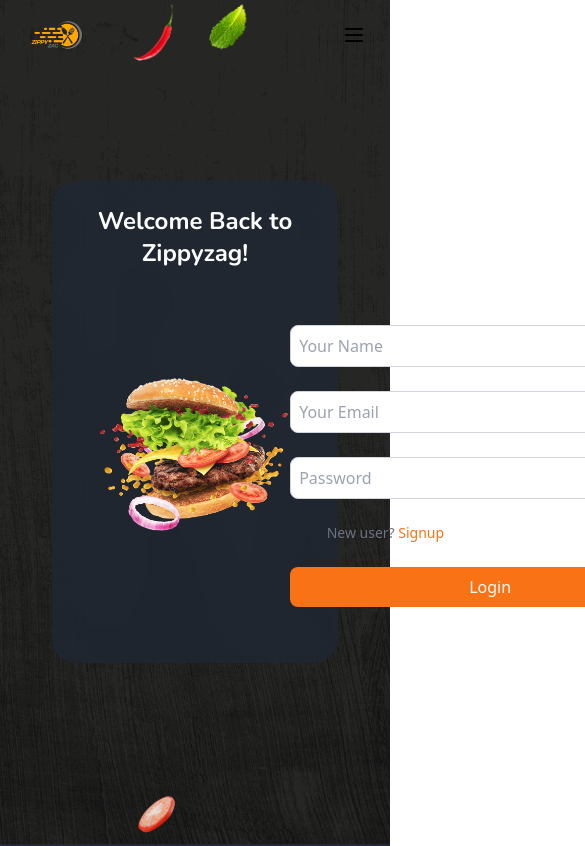
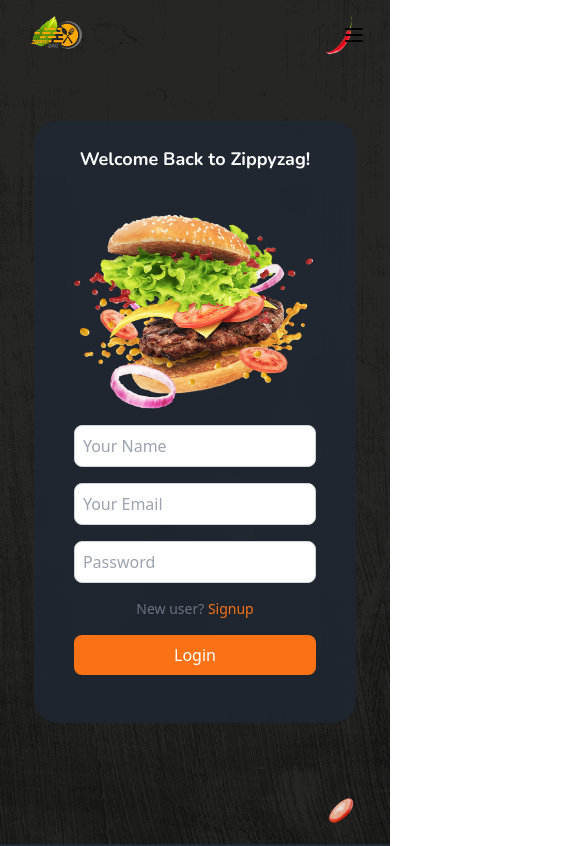
Before and after one commit to javidShabin/zippy-zag-main-project-frontend, a React (Vite) app: page /login-page in a window 390 px wide. Shown: the top 846 px of the page, 585 px wide, since content can reach past the window. Built offline with nearby package versions, Linux system fonts and the light colour scheme; no server answers; a web font is replaced by a local one.

Commit message:
make reponsive the login page

```diff
--- a/src/layout/UserLayout.jsx
+++ b/src/layout/UserLayout.jsx
@@ -19,7 +19,6 @@ const UserLayout = () => {
         method: "GET",
         url: "/user/check-user",
       });
-    console.log(responsre)
       dispatch(saveUser());
     } catch (error) {
       dispatch(clearUser());
--- a/src/pages/LoginPage.jsx
+++ b/src/pages/LoginPage.jsx
@@ -50,34 +50,34 @@ export default function LoginPage() {
       {/* Decorative Images */}
       <img
         src={mintImage}
-        className="absolute top-1 left-52 w-12 sm:w-28 "
+        className="absolute top-4 left-8 w-8 sm:w-12 md:w-20 lg:w-28"
         alt="Decorative mint"
       />
       <img
         src={tomatoImage}
-        className="absolute bottom-1 right-52 w-12 sm:w-28 "
+        className="absolute bottom-4 right-8 w-8 sm:w-12 md:w-20 lg:w-28"
         alt="Decorative tomato"
       />
       <img
         src={chillyImage}
-        className="absolute top-1 right-52 w-12 sm:w-28 "
+        className="absolute top-4 right-8 w-8 sm:w-12 md:w-20 lg:w-28"
         alt="Decorative chili"
       />
 
       {/* Main Card */}
-      <div className="bg-gray-800 bg-opacity-70 backdrop-blur-lg rounded-3xl p-6 md:p-8 w-[80%] border-w">
-        <h2 className="text-2xl font-bold text-white text-center mb-6">
+      <div className="bg-gray-800 bg-opacity-70 backdrop-blur-lg rounded-3xl p-6 md:p-8 w-[90%] max-w-4xl">
+        <h2 className="text-lg sm:text-xl md:text-2xl font-bold text-white text-center mb-4 md:mb-6">
           Welcome Back to Zippyzag!
         </h2>
-        <div className="flex justify-between items-center py-8 px-6">
+        <div className="flex flex-col md:flex-row justify-between items-center py-6 px-4 md:py-8 md:px-6 space-y-4 md:space-y-0 md:space-x-6">
           <img
             src={loginImage}
             alt="Login Illustration"
-            className="mb-6 w-[450px] h-auto object-contain"
+            className="w-full md:w-1/2 max-w-[300px] sm:max-w-[400px] lg:max-w-[450px] h-auto object-contain"
           />
           <form
             onSubmit={handleSubmit(onSubmit)}
-            className="space-y-6 max-w-md w-full"
+            className="space-y-4 md:space-y-6 w-full max-w-md"
           >
             {/* Name Field */}
             <div>
@@ -85,7 +85,7 @@ export default function LoginPage() {
                 type="text"
                 placeholder="Your Name"
                 {...register("name", { required: true })}
-                className="w-[400px] p-2 border border-gray-300 rounded-lg focus:ring-4 focus:ring-orange-500 focus:outline-none"
+                className="w-full p-2 border border-gray-300 rounded-lg focus:ring-4 focus:ring-orange-500 focus:outline-none"
               />
               {errors.name && (
                 <span className="text-red-500 text-sm">Name is required</span>
@@ -97,20 +97,19 @@ export default function LoginPage() {
                 type="email"
                 placeholder="Your Email"
                 {...register("email", { required: true })}
-                className="w-[400px] p-2 border border-gray-300 rounded-lg focus:ring-4 focus:ring-orange-500 focus:outline-none"
+                className="w-full p-2 border border-gray-300 rounded-lg focus:ring-4 focus:ring-orange-500 focus:outline-none"
               />
               {errors.email && (
                 <span className="text-red-500 text-sm">Email is required</span>
               )}
             </div>
-
             {/* Password Field */}
             <div>
               <input
                 type="password"
                 placeholder="Password"
                 {...register("password", { required: true })}
-                className="w-[400px] p-2 border border-gray-300 rounded-lg focus:ring-4 focus:ring-orange-500 focus:outline-none"
+                className="w-full p-2 border border-gray-300 rounded-lg focus:ring-4 focus:ring-orange-500 focus:outline-none"
               />
               {errors.password && (
                 <span className="text-red-500 text-sm">
@@ -118,7 +117,6 @@ export default function LoginPage() {
                 </span>
               )}
             </div>
-
             {/* Redirect to Signup */}
             <p className="text-sm text-gray-500 text-center">
               New user?{" "}
@@ -129,11 +127,10 @@ export default function LoginPage() {
                 Signup
               </Link>
             </p>
-
             {/* Submit Button */}
             <button
               type="submit"
-              className="w-[400px] bg-orange-500 text-white py-2 rounded-lg hover:bg-orange-600 focus:outline-none transition"
+              className="w-full bg-orange-500 text-white py-2 rounded-lg hover:bg-orange-600 focus:outline-none transition"
             >
               Login
             </button>
```
